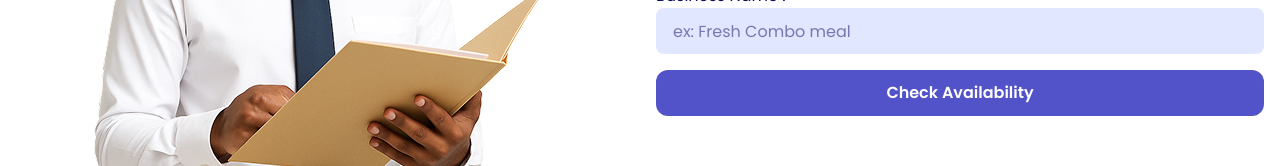
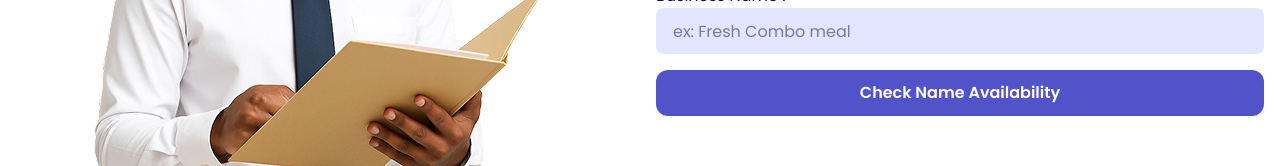
Before and after one commit to buddhika-development/business_registration_management, a Next.js app in the folder client/: page /NameChecker in a window 1280 px wide. Shown: the part 445-611 px from the top of the page. Built offline with nearby package versions, Linux system fonts and the light colour scheme.

Commit message:
setup the changes related to name seach and redefine the result outcome

```diff
--- a/client/package.json
+++ b/client/package.json
@@ -13,7 +13,8 @@
     "lucide-react": "^0.539.0",
     "next": "15.4.6",
     "react": "19.1.0",
-    "react-dom": "19.1.0"
+    "react-dom": "19.1.0",
+    "react-loading-indicators": "^1.0.1"
   },
   "devDependencies": {
     "@tailwindcss/postcss": "^4",
--- a/client/src/components/layouts/NameSearch/NameCheckerHero.jsx
+++ b/client/src/components/layouts/NameSearch/NameCheckerHero.jsx
@@ -2,6 +2,7 @@
 
 import Image from "next/image";
 import { useState } from "react";
+import { ThreeDot } from "react-loading-indicators";
 
 export default function NameCheckerHero() {
   const [businessName, setBusinessName] = useState("");
@@ -40,6 +41,8 @@ export default function NameCheckerHero() {
       setLoading(false);
     }
   };
+
+  console.log(result)
 
 
   return (
@@ -85,20 +88,26 @@ export default function NameCheckerHero() {
                 type="submit"
                 className="btn"
               >
-                Check Availability
+                {
+                  loading ? (
+                    <ThreeDot color="#dde2ff" size="medium" text="" textColor="" />
+                  ) : (
+                    <p>Check Name Availability</p>
+                  )
+                }
               </button>
 
               {error && <p className="text-red-600 mt-2 bg-red-50 py-3 border-[1px] border-red-200 rounded-lg px-5">{error}</p>}
-              {result && result.Decision === "available" && (
+              {result && result.decision === "available" && (
                 <div className=" bg-green-100 text-green-600 py-3 border-[1px] border-green-300 px-5 rounded-lg mt-2">
                   <p className="text-[18px] font-semibold mb-2">Business name is available!</p>
                   <a href="/RegisterBusiness" className="">Strat Registration before someone get your Iconic name</a>
                 </div>
               )}
-              {result && result.Decision === "conflict" && (
+              {result && result.decision === "conflict" && (
                 <p className="text-yellow-600 bg-yellow-50 py-3 border-[1px] border-yellow-300 px-5 rounded-lg mt-2">Business name already exists.</p>
               )}
-              {result && result.Decision === "blocked" && (
+              {result && result.decision === "blocked" && (
                 <p className="text-red-600 bg-red-50 py-3 border-[1px] border-red-300 px-5 rounded-lg mt-2"> Business name contains restricted terms.</p>
               )}
             </form>
```
Also changed, not shown: 1 other file (tests, documents, lock files or other folders).
